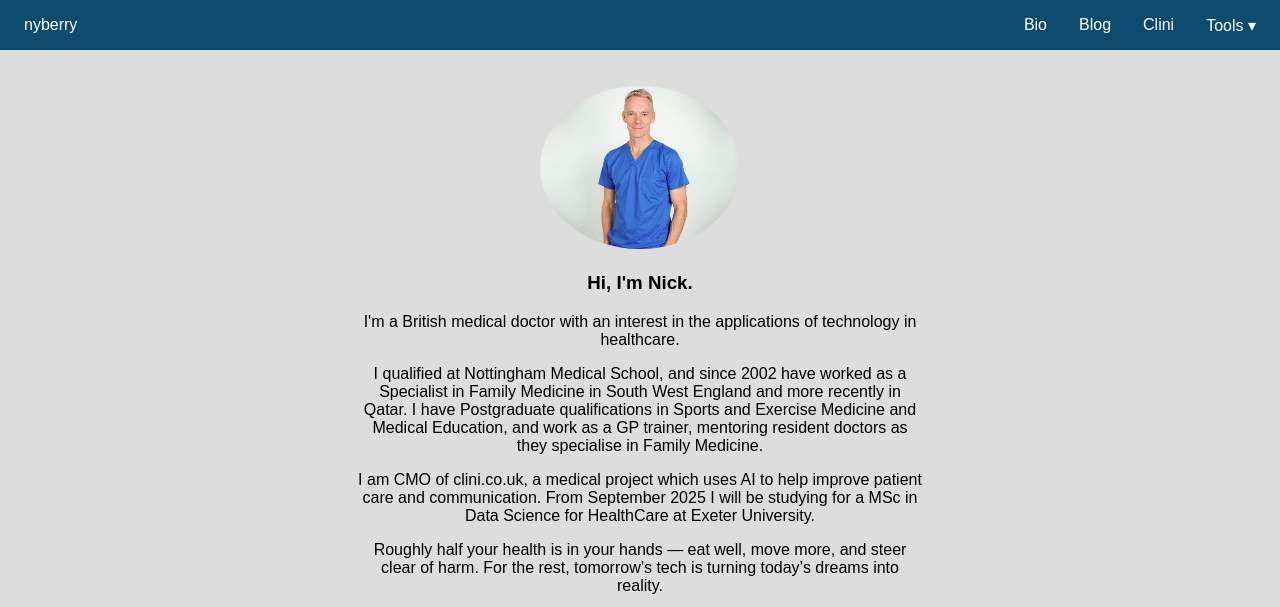
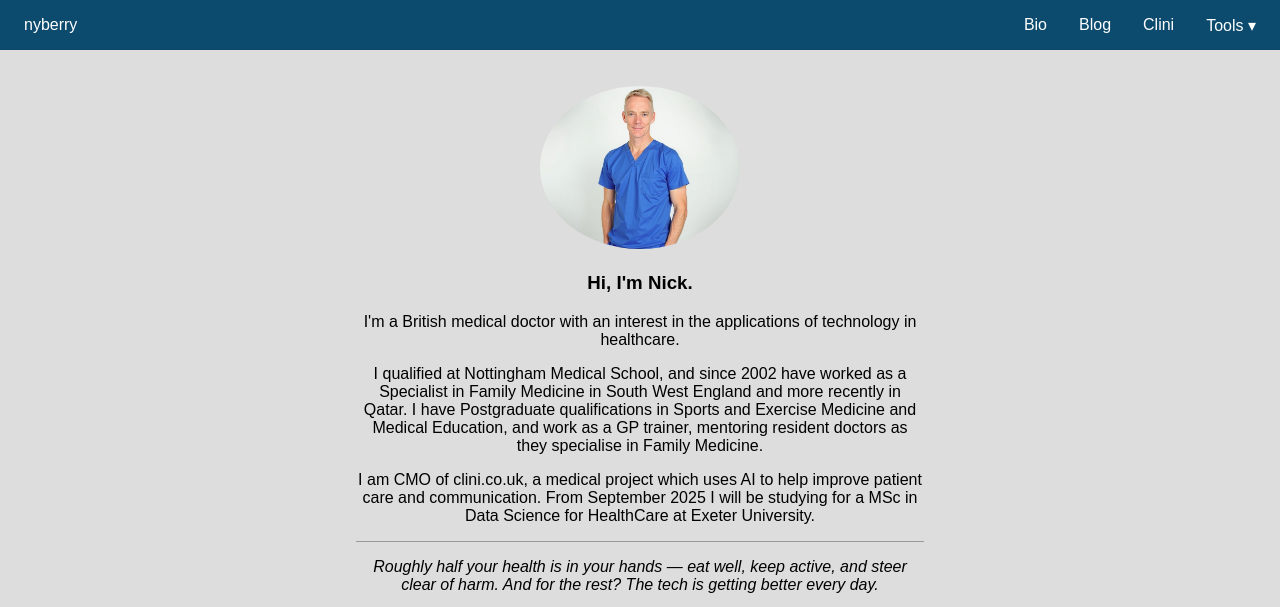
Before and after one commit to nyberry/nyberrysite, an Eleventy site: page bio.md in a window 1280 px wide. Shown: the top 607 px of the page. Built offline with nearby package versions, Linux system fonts and the light colour scheme; Eleventy itself is replaced by a stand-in of ours; files that its build step writes are made by us from their sources.

Commit message:
change bio message

```diff
--- a/bio.md
+++ b/bio.md
@@ -12,7 +12,9 @@ I qualified at Nottingham Medical School, and since 2002 have worked as a Specia
 
 I am CMO of clini.co.uk, a medical project which uses AI to help improve patient care and communication. From September 2025 I will be studying for a MSc in Data Science for HealthCare at Exeter University.
 
-Roughly half your health is in your hands — eat well, move more, and steer clear of harm. For the rest, tomorrow’s tech is turning today’s dreams into reality.
+<hr>
+
+*Roughly half your health is in your hands — eat well, keep active, and steer clear of harm. And for the rest? The tech is getting better every day.*
 
 <div class="icons">
     <a href="https://www.linkedin.com/in/nick-berry-767329232/" aria-label="LinkedIn">
```
